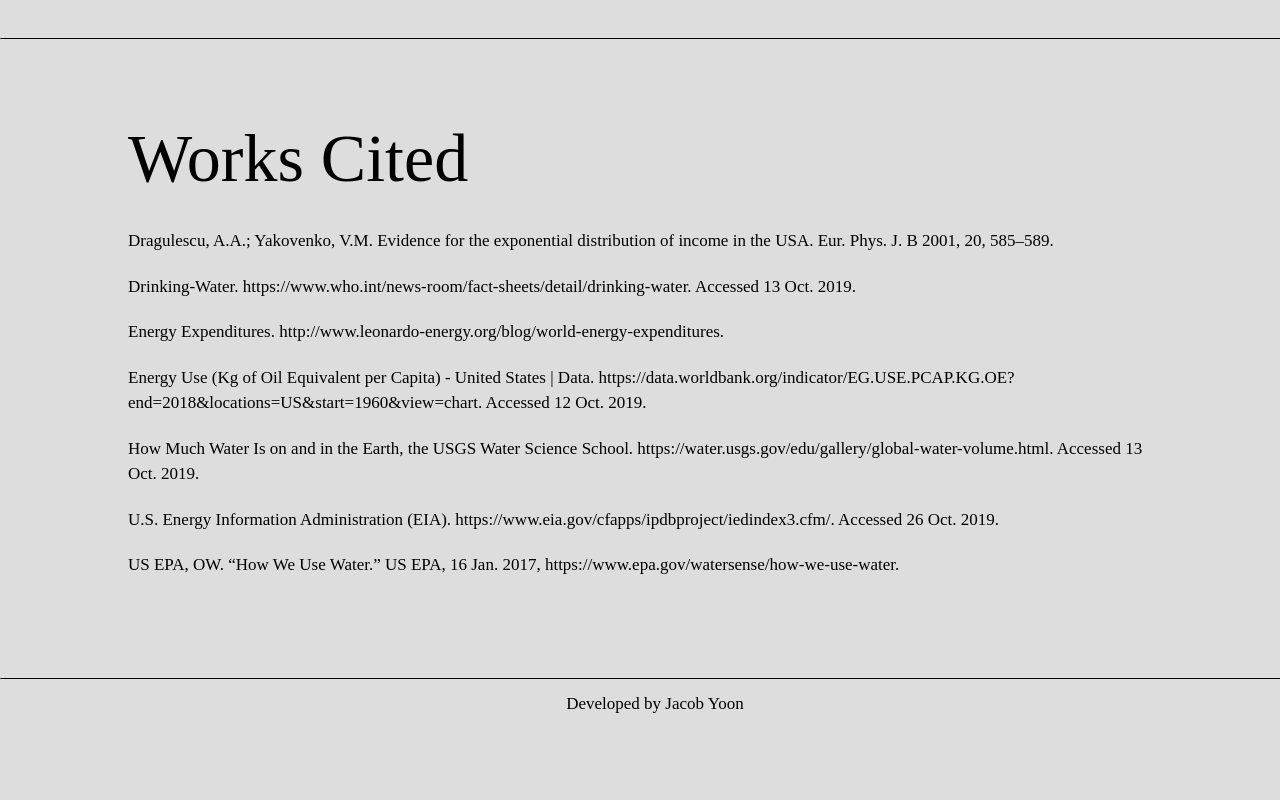
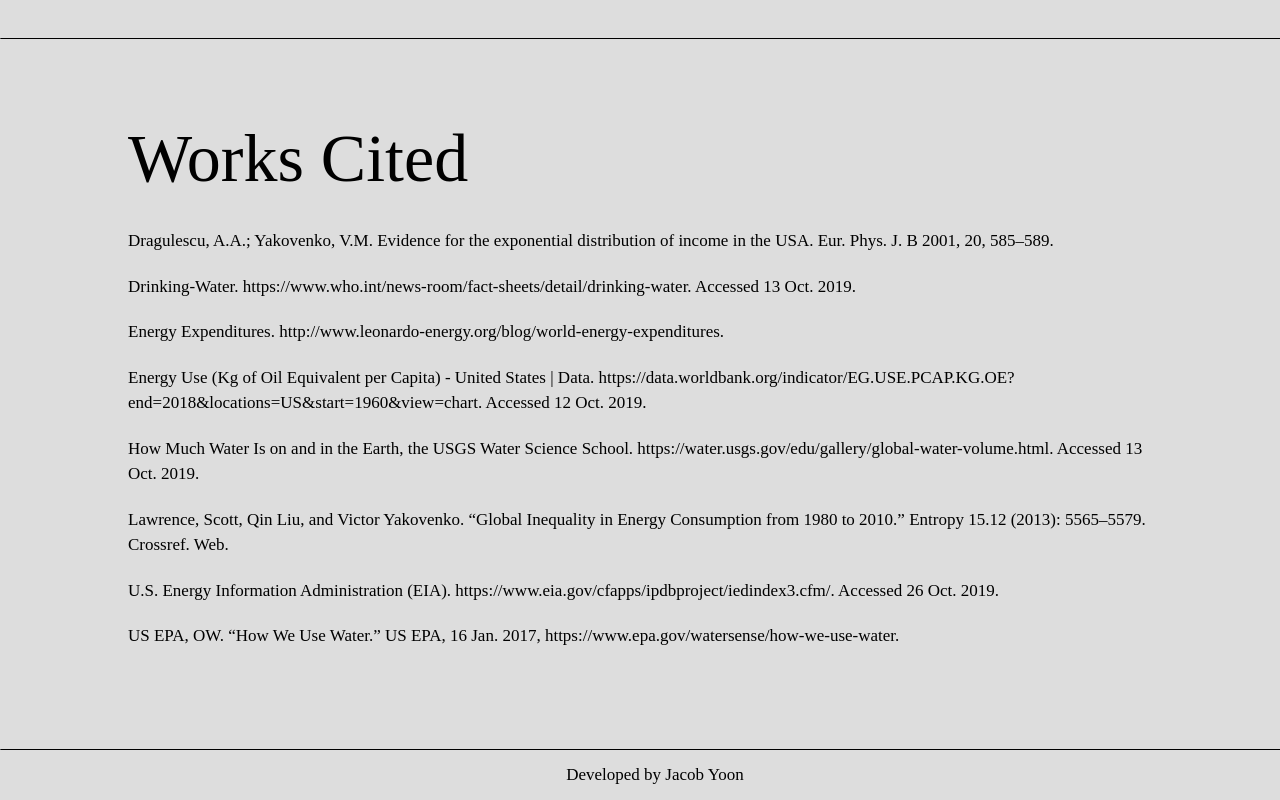
Before and after one commit to jyoon926/Population-Project, a plain HTML site: page index.html in a window 1280 px wide. Shown: the part 3134-3934 px from the top of the page. Before the commit the page ends 3863 px from the top, so only its background shows below. Drawn offline with nearby package versions, Linux system fonts and the light colour scheme; a web font is replaced by a local one.

Commit message:
Add reference to journal article

```diff
--- a/index.html
+++ b/index.html
@@ -92,6 +92,7 @@
                 <li>Energy Expenditures. http://www.leonardo-energy.org/blog/world-energy-expenditures.</li>
                 <li>Energy Use (Kg of Oil Equivalent per Capita) - United States | Data. https://data.worldbank.org/indicator/EG.USE.PCAP.KG.OE?end=2018&locations=US&start=1960&view=chart. Accessed 12 Oct. 2019.</li>
                 <li>How Much Water Is on and in the Earth, the USGS Water Science School. https://water.usgs.gov/edu/gallery/global-water-volume.html. Accessed 13 Oct. 2019.</li>
+                <li>Lawrence, Scott, Qin Liu, and Victor Yakovenko. “Global Inequality in Energy Consumption from 1980 to 2010.” Entropy 15.12 (2013): 5565–5579. Crossref. Web.</li>
                 <li>U.S. Energy Information Administration (EIA). https://www.eia.gov/cfapps/ipdbproject/iedindex3.cfm/. Accessed 26 Oct. 2019. </li>
                 <li>US EPA, OW. “How We Use Water.” US EPA, 16 Jan. 2017, https://www.epa.gov/watersense/how-we-use-water.</li>
             </ul>
```
